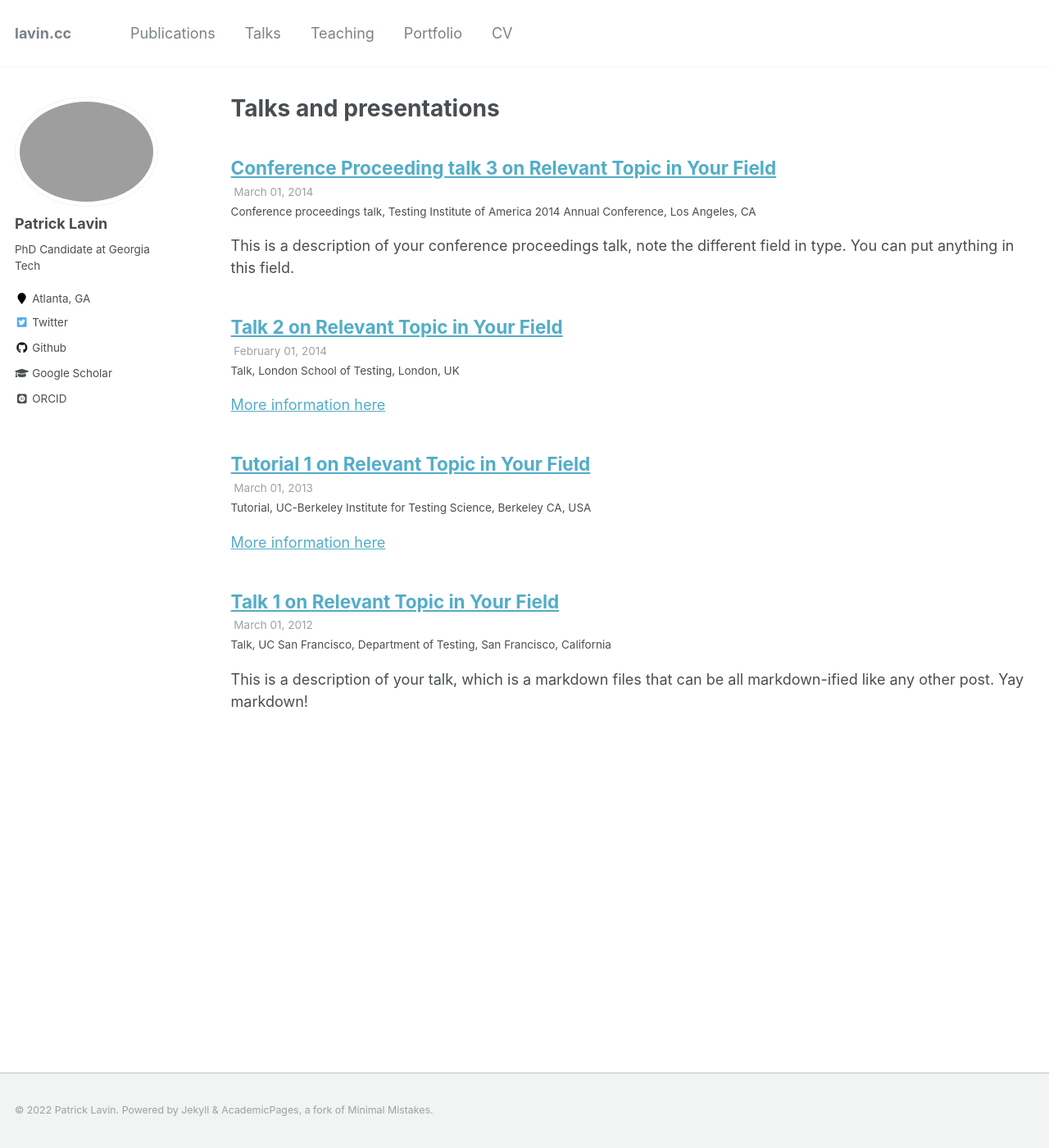
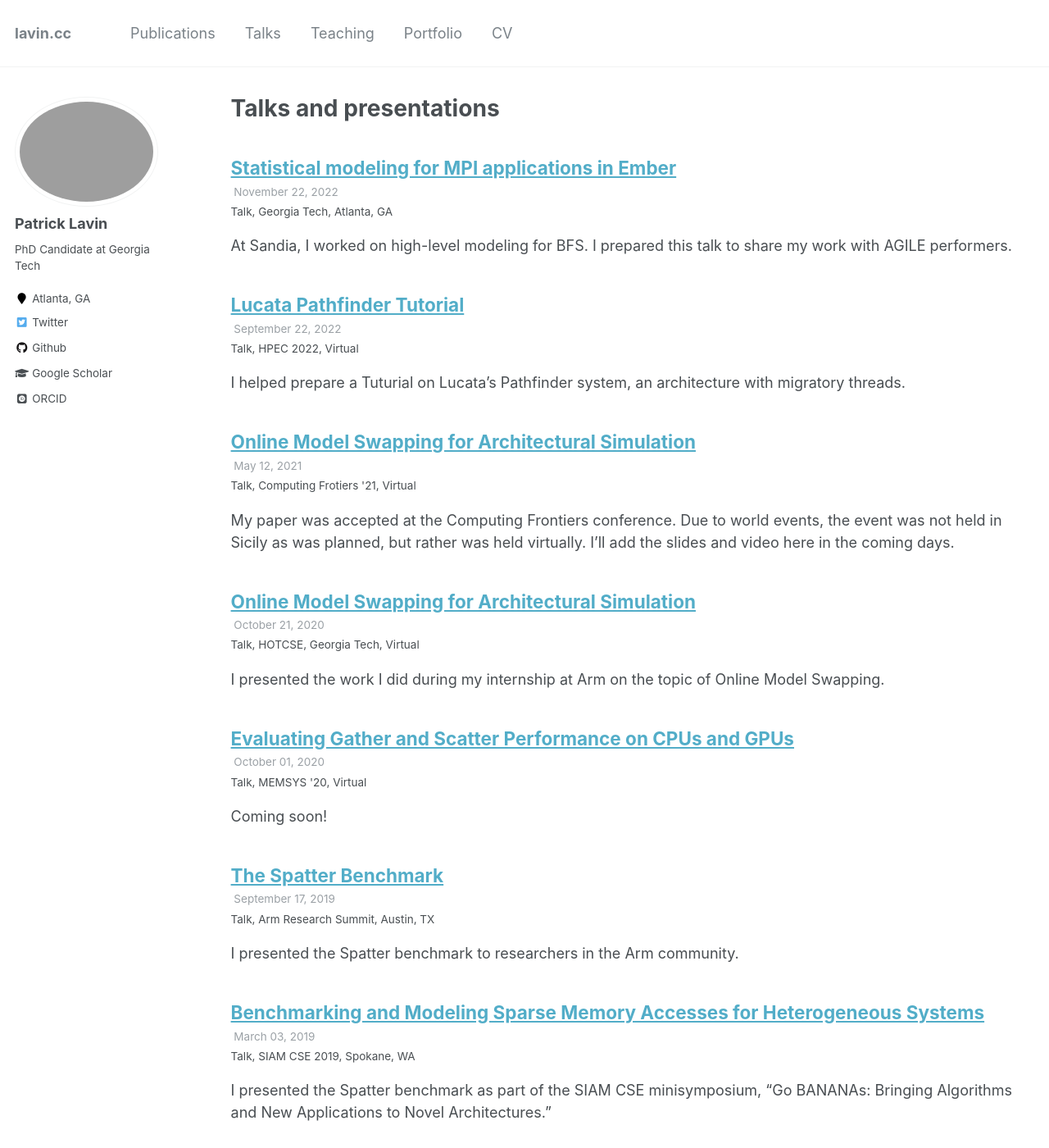
Before and after one commit to plavin/plavin.github.io, a Jekyll site: the page built from _pages/talks.html, in a window 1280 px wide and 1400 px high. Shown: the whole window at 82% size. Built offline with Jekyll 4.4.1, drawn with Linux system fonts in a browser that asks for light colours; some web fonts are replaced.

Commit message:
add talks

```diff
--- a/_talks/2012-03-01-talk-1.md
+++ /dev/null
@@ -1,11 +0,0 @@
----
-title: "Talk 1 on Relevant Topic in Your Field"
-collection: talks
-type: "Talk"
-permalink: /talks/2012-03-01-talk-1
-venue: "UC San Francisco, Department of Testing"
-date: 2012-03-01
-location: "San Francisco, California"
----
-
-This is a description of your talk, which is a markdown files that can be all markdown-ified like any other post. Yay markdown!
--- a/_talks/2013-03-01-tutorial-1.md
+++ /dev/null
@@ -1,13 +0,0 @@
----
-title: "Tutorial 1 on Relevant Topic in Your Field"
-collection: talks
-type: "Tutorial"
-permalink: /talks/2013-03-01-tutorial-1
-venue: "UC-Berkeley Institute for Testing Science"
-date: 2013-03-01
-location: "Berkeley CA, USA"
----
-
-[More information here](http://exampleurl.com)
-
-This is a description of your tutorial, note the different field in type. This is a markdown files that can be all markdown-ified like any other post. Yay markdown!
--- a/_talks/2014-02-01-talk-2.md
+++ /dev/null
@@ -1,13 +0,0 @@
----
-title: "Talk 2 on Relevant Topic in Your Field"
-collection: talks
-type: "Talk"
-permalink: /talks/2014-02-01-talk-2
-venue: "London School of Testing"
-date: 2014-02-01
-location: "London, UK"
----
-
-[More information here](http://example2.com)
-
-This is a description of your talk, which is a markdown files that can be all markdown-ified like any other post. Yay markdown!
--- a/_talks/2014-03-01-talk-3.md
+++ /dev/null
@@ -1,11 +0,0 @@
----
-title: "Conference Proceeding talk 3 on Relevant Topic in Your Field"
-collection: talks
-type: "Conference proceedings talk"
-permalink: /talks/2014-03-01-talk-3
-venue: "Testing Institute of America 2014 Annual Conference"
-date: 2014-03-01
-location: "Los Angeles, CA"
----
-
-This is a description of your conference proceedings talk, note the different field in type. You can put anything in this field.
--- /dev/null
+++ b/_talks/2019-arm-summit.md
@@ -0,0 +1,11 @@
+---
+title: "The Spatter Benchmark"
+collection: talks
+type: "Talk"
+permalink: /talks/2019-arm-summit
+venue: "Arm Research Summit"
+date: 2019-09-17
+location: "Austin, TX"
+---
+
+I presented the Spatter benchmark to researchers in the Arm community.
--- /dev/null
+++ b/_talks/2019-spatter-cse19.md
@@ -0,0 +1,13 @@
+---
+title: "Benchmarking and Modeling Sparse Memory Accesses for Heterogeneous Systems"
+collection: talks
+type: "Talk"
+permalink: /talks/2019-spatter-cse19
+venue: "SIAM CSE 2019"
+date: 2019-03-03
+location: "Spokane, WA"
+---
+
+I presented the Spatter benchmark as part of the SIAM CSE minisymposium, "Go BANANAs: Bringing Algorithms and New Applications to Novel Architectures."
+
+[Slides](/files/siamcse-slides.pdf)
--- /dev/null
+++ b/_talks/2020-model-swapping-hotcse.md
@@ -0,0 +1,13 @@
+---
+title: "Online Model Swapping for Architectural Simulation"
+collection: talks
+type: "Talk"
+permalink: /talks/2020-model-swapping-hotcse
+venue: "HOTCSE, Georgia Tech"
+date: 2020-10-21
+location: "Virtual"
+---
+
+I presented the work I did during my internship at Arm on the topic of Online Model Swapping.
+
+[Slides](/files/hotcse-model-swapping.pdf)
--- /dev/null
+++ b/_talks/2020-spatter-memsys.md
@@ -0,0 +1,11 @@
+---
+title: "Evaluating Gather and Scatter Performance on CPUs and GPUs"
+collection: talks
+type: "Talk"
+permalink: /talks/2020-spatter-memsys
+venue: "MEMSYS '20"
+date: 2020-10-01
+location: "Virtual"
+---
+
+Coming soon!
--- /dev/null
+++ b/_talks/2021-model-swapping-cf.md
@@ -0,0 +1,11 @@
+---
+title: "Online Model Swapping for Architectural Simulation"
+collection: talks
+type: "Talk"
+permalink: /talks/2012-03-01-talk-1
+venue: "Computing Frotiers '21"
+date: 2021-05-12
+location: "Virtual"
+---
+
+My paper was accepted at the Computing Frontiers conference. Due to world events, the event was not held in Sicily as was planned, but rather was held virtually. I'll add the slides and video here in the coming days.
--- /dev/null
+++ b/_talks/2022-bfs-modeling.md
@@ -0,0 +1,13 @@
+---
+title: "Statistical modeling for MPI applications in Ember"
+collection: talks
+type: "Talk"
+permalink: /talks/2022-bfs-modeling
+venue: "Georgia Tech"
+date: 2022-11-22
+location: "Atlanta, GA"
+---
+
+At Sandia, I worked on high-level modeling for BFS. I prepared this talk to share my work with AGILE performers.
+
+Coming soon!
--- /dev/null
+++ b/_talks/2022-lucata-tutorial.md
@@ -0,0 +1,13 @@
+---
+title: "Lucata Pathfinder Tutorial"
+collection: talks
+type: "Talk"
+permalink: /talks/2022-lucata-tutorial
+venue: "HPEC 2022"
+date: 2022-09-22
+location: "Virtual"
+---
+
+I helped prepare a Tuturial on Lucata's Pathfinder system, an architecture with migratory threads.
+
+[Github](https://github.com/gt-crnch-rg/lucata-pathfinder-tutorial).
```
Also changed, not shown: _pages/about.md (+3 -3 lines), 2 other files.
